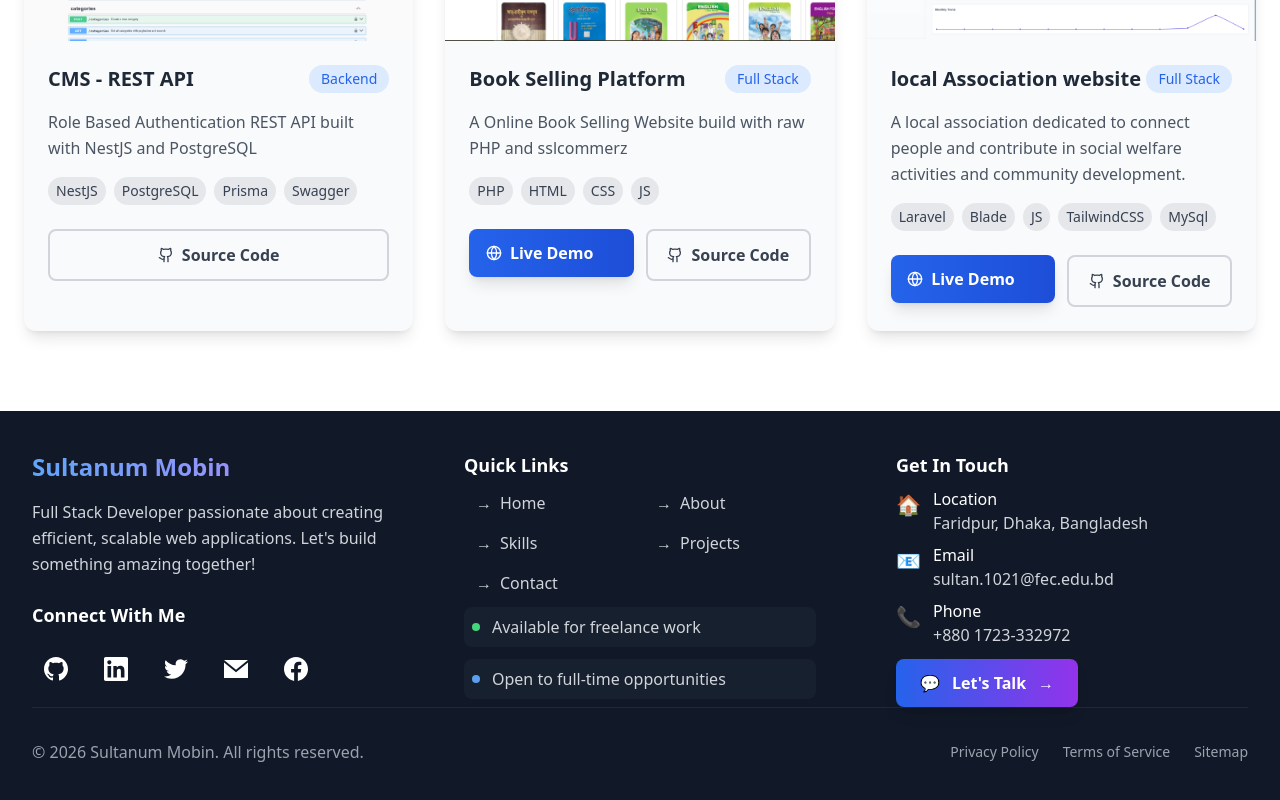
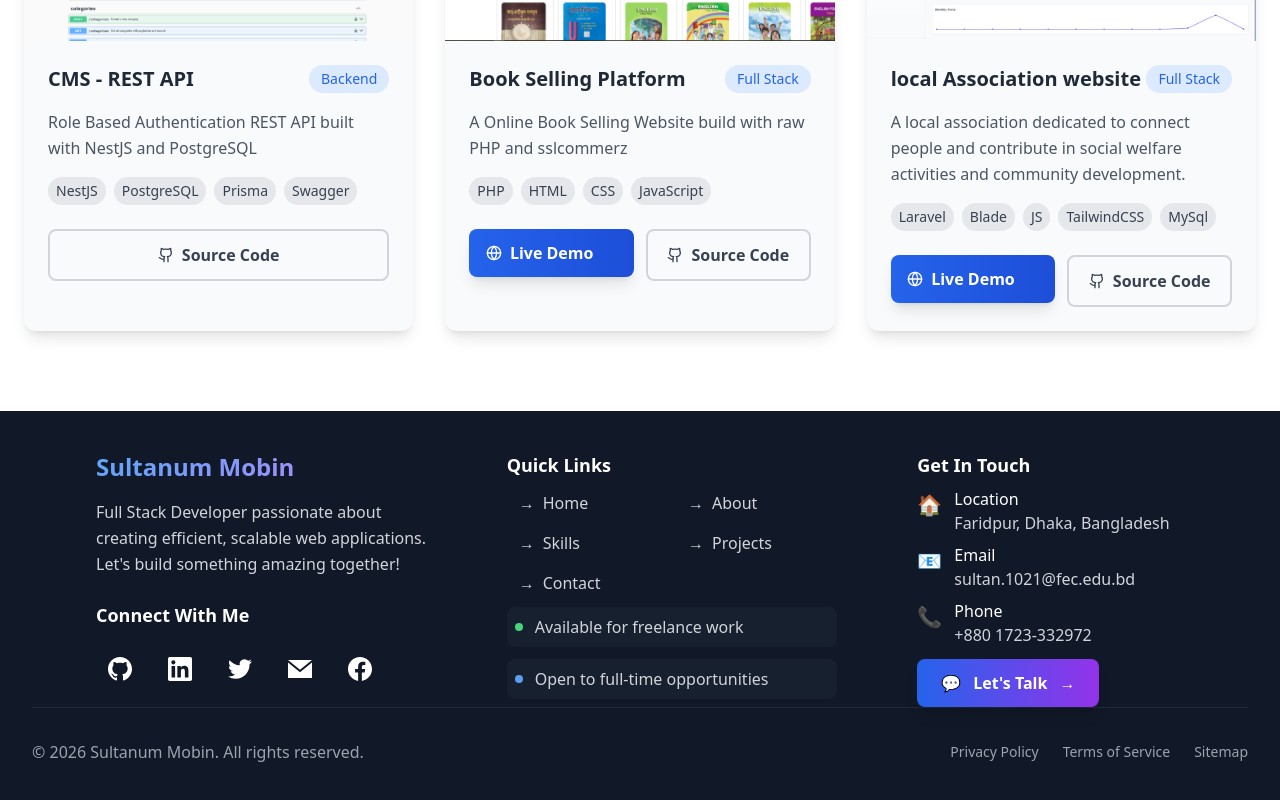
Before and after one commit to smsultan76/portfolio, a Next.js app: page / in a window 1280 px wide. Shown: the part 2572-3372 px from the top of the page. Built offline with nearby package versions, Linux system fonts and the light colour scheme.

Commit message:
optimized old project and footer

```diff
--- a/app/components/Footer.tsx
+++ b/app/components/Footer.tsx
@@ -126,7 +126,7 @@ export default function Footer() {
     <footer className="bg-gray-900 dark:bg-gray-950 text-white py-10 px-2 transition-colors duration-300">
       <div className="container mx-auto px-6">
         {/* Main Footer Content - 3 Columns */}
-        <div className="grid grid-cols-1 lg:grid-cols-3 gap-12 lg:gap-20">
+        <div className="grid grid-cols-1 lg:grid-cols-3 gap-12 lg:gap-20 lg:ml-16">
 
           {/* Section 1: Brand & Social Links */}
           <motion.div
--- a/app/components/Projects.tsx
+++ b/app/components/Projects.tsx
@@ -43,7 +43,7 @@ const projects = [
     img: '/project/ecom.png',
     title: 'Book Selling Platform',
     description: 'A Online Book Selling Website build with raw PHP and sslcommerz',
-    technologies: ['PHP', 'HTML', 'CSS', 'JS'],
+    technologies: ['PHP', 'HTML', 'CSS', 'JavaScript'],
     category: 'Full Stack',
     live: 'https://boi-bazar.free.nf/',
     source: 'https://github.com/smsultan76/BookShop',
```
Also changed, not shown: public/project/FEC-clearance.png.
